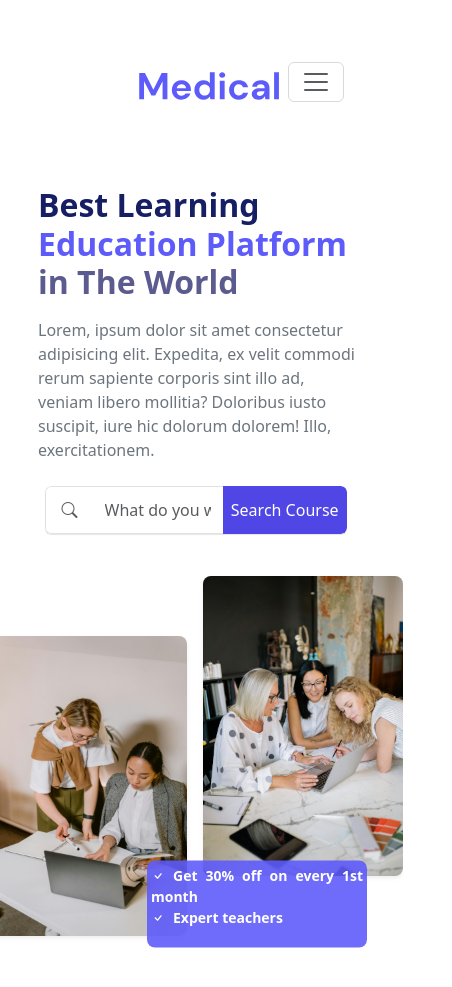
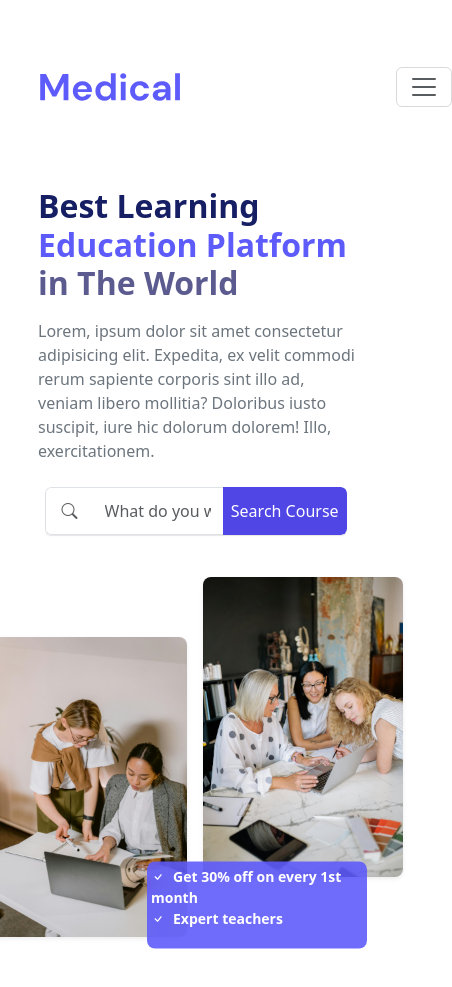
Before and after one commit to Jornicee/Landingpage, a plain HTML site: page index.html in a window 390 px wide. Shown: the whole page, 452 px wide, since content can reach past the window. Drawn offline with nearby package versions, Linux system fonts and the light colour scheme.

Commit message:
ajustes no navbar

```diff
--- a/index.html
+++ b/index.html
@@ -21,14 +21,14 @@
         <img src="./assets/logotipo.svg" class="img-logo" alt="Logotipo do site de educação">
       </div>
 
-      <nav class="navbar navbar-expand-lg fixed-top bg-white">
+      <nav class="navbar navbar-expand-lg fixed-top-left">
 
         <button class="navbar-toggler" type="button" data-bs-toggle="collapse" data-bs-target="#navbarNav" aria-controls="navbarNav" aria-expanded="false" aria-label="Alternar navegação">
           <span class="navbar-toggler-icon"></span>
         </button>
 
         <div class="collapse navbar-collapse" id="navbarNav">
-          <ul class="navbar-nav text-center">
+          <ul class="navbar-nav">
             <li class="nav-item"><a class="nav-link" href="#">Home</a></li>
             <li class="nav-item"><a class="nav-link" href="#">About Us</a></li>
             <li class="nav-item"><a class="nav-link" href="#">Pages</a></li>
--- a/style.css
+++ b/style.css
@@ -30,7 +30,7 @@ body {
 
   min-width: 300px;
   max-width: 1990px;
-  height: 600px;
+  height: 550px;
   margin: 0 auto;
 }
 
@@ -78,8 +78,7 @@ header nav ul li a {
 
 .navbar {
   position: fixed;
-  margin-top: 3em;
-  margin-left: 30em;
+  margin-left: 15em;
   width: 100%;
   z-index: 1000;
   transition: background-color 0.3s ease;
@@ -178,7 +177,7 @@ button.btn-primary:hover {
   }
 
   .navbar {
-    margin-left: 16em;
+    margin-left: 2em;
   }
 
   section.input-group {
@@ -194,10 +193,9 @@ button.btn-primary:hover {
 
 @media (max-width: 600px) {
   header .container-logo {
-    display: flex;
-    justify-content: center;
-    align-items: center;
     margin-bottom: 1em;
+    margin-left: -5.5em;
+
   }
 
   header .img-logo {
@@ -208,8 +206,6 @@ button.btn-primary:hover {
 
   .section-information {
     padding: 2em 1em;
-    text-align: center;
-    text-align: justify;
   }
 
   main .section-information .main-title {
@@ -219,7 +215,6 @@ button.btn-primary:hover {
 
   p.main-description {
     font-size: 1em;
-    text-align: left;
   }
 
   section.input-group {
@@ -247,12 +242,18 @@ button.btn-primary:hover {
     margin-top: 2em;
   }
 
+  .navbar {
+    margin-left: 12em;
+    margin-top: -1em;
+  }
+
   .navbar-collapse {
     position: absolute;
-    margin-top: 90%;
-    margin-left: -6.5em;
+    margin-top: 20em;
+    margin-left: -7em;
     background-color: #fff;
     box-shadow: 0 2px 6px rgba(0,0,0,0.1);
     padding: 1em 1em 0 1em;
+    line-height: 0.5em;
   }
 }
```
